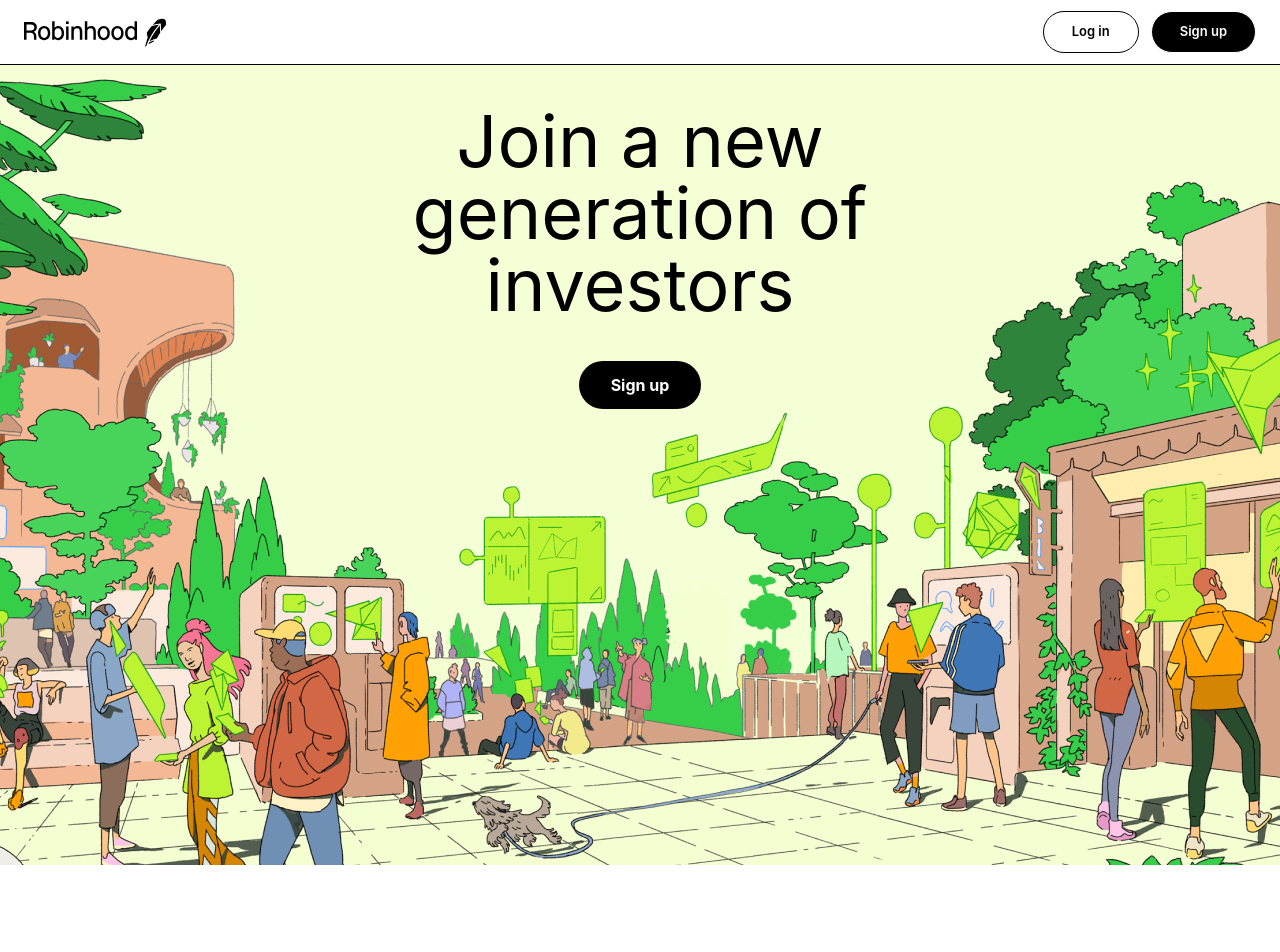
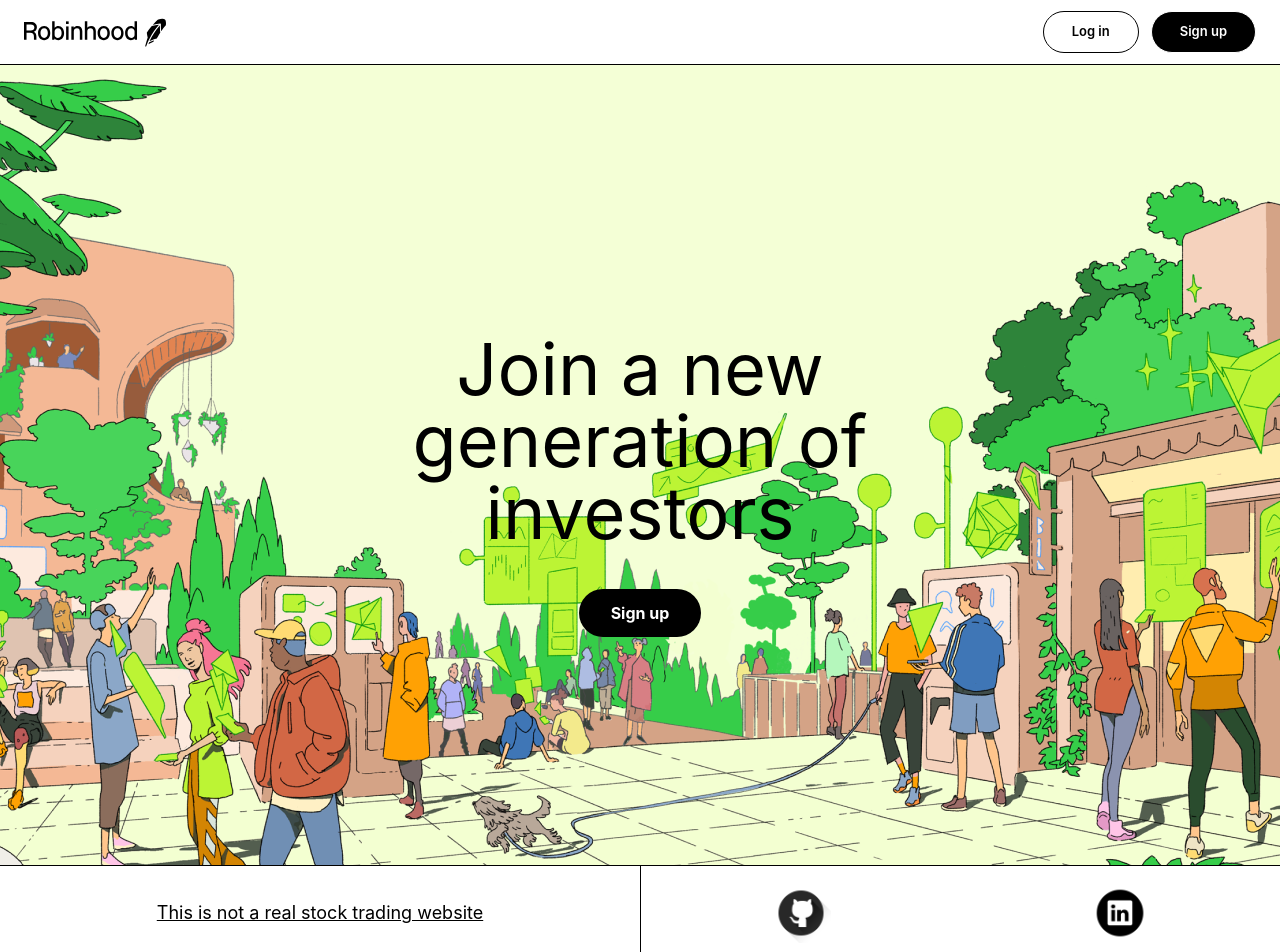
Before and after one commit to Brian8771/robinHood_clone, a React (Create React App) app in the folder frontend/: page / in a window 1280 px wide. Shown: the top 952 px of the page. Before the commit the page ends 865 px from the top, so only its background shows below. Built offline with nearby package versions, Linux system fonts and the light colour scheme; the HTML template or start-up script is replaced by a standard one.

Commit message:
finished public/signup/login page

```diff
--- a/frontend/src/components/Public.js
+++ b/frontend/src/components/Public.js
@@ -1,8 +1,19 @@
 import background from '../images/intro-background.png'
+import github from '../images/github.png'
+import linkedIn from '../images/linkedIn.png'
+import { useNavigate } from 'react-router-dom'
+import useTitle from '../hooks/useTitle'
 
 const Public = () => {
+    useTitle('Robinhood | Home')
+    const navigate = useNavigate();
+
+    const goToSignUp = () => navigate('/signup');
+    const goToLogin = () => navigate('/login');
+
+
     return (
-        <>
+        <div className='w-screen'>
             <header className="w-full px-6 border-solid border border-t-0 border-x-0 border-b-black">
                 <nav className="w-full h-16  flex justify-between items-center bg-white">
                     <div className=" h-full items-center flex">
@@ -28,23 +39,33 @@ const Public = () => {
                         <svg aria-hidden="true" fill="rgb(0, 0, 0)" height="30" width="30"><g><rect fill="transparent" height="30" width="30" x="0" y="0"></rect><rect height="3" width="30" x="0" y="7"></rect></g><g><rect fill="transparent" height="30" width="30" x="0" y="0"></rect><rect height="3" width="30" x="0" y="20"></rect></g></svg>
                     </div>
                     <div className="hidden h-2/3 md:flex">
-                        <button className="text-[13px] border-solid border border-black bg-white text-black rounded-full px-7 h-full font-semibold whitespace-nowrap">Log in</button>
+                        <button className="text-[13px] border-solid border border-black bg-white text-black rounded-full px-7 h-full font-semibold whitespace-nowrap" onClick={goToLogin}>Log in</button>
                         <div className="w-[12px] hidden md:block"></div>
-                        <button className="text-[13px] border-solid border border-white bg-black text-white rounded-full px-7 h-full font-semibold whitespace-nowrap">Sign up</button>
+                        <button className="text-[13px] border-solid border border-white bg-black text-white rounded-full px-7 h-full font-semibold whitespace-nowrap" onClick={goToSignUp}>Sign up</button>
                     </div>
                 </nav>
             </header>
             <main>
-                <div className="min-w-full min-h-full grid justify-center">
+                <div className="grid-placer min-w-full h-full min-h-full grid justify-center w-screen min-w-screen">
                     <div className='z-10 mt-10 text-center w-[400px] md:w-[650px] lg:w-[750px]  justify-center'>
                         <div className='text-5xl md:text-6xl lg:text-7xl z-10'>Join a new generation of investors</div>
-                        <button className='mt-10 rounded-full bg-black text-white px-8 py-3 font-bold'>Sign up</button>
+                        <button className='mt-10 rounded-full bg-black text-white px-8 py-3 font-bold  hover:bg-slate-800 duration-500' onClick={goToSignUp}>Sign up</button>
                     </div>
 
-                    <img className=' max-w-full min-w-full max-h-full min-h-full object-cover absolute -z-1' src={background} alt='background' />
+                    <img className='w-screen h-screen max-w-screen min-w-screen max-h-screen min-h-screen object-cover -z-1' src={background} alt='background' />
                 </div>
             </main>
-        </>
+            <footer className=' h-24 w-full flex border-y border-black'>
+                <div className='px-2 text-center w-1/2 flex items-center justify-center md:p-0'>
+                    <p className=' text-lg underline leading-7'>This is not a real stock trading website</p>
+                </div>
+                <div className='w-1/2 flex justify-around items-center border-l border-black'>
+
+                    <a className='findMe' href='https://github.com/Brian8771'><img style={{ height: '60px', width: '60px' }} src={github} /></a>
+                    <a className='findMe' href='https://www.linkedin.com/in/brian-aguilar-088438247/'><img style={{ height: '60px', width: '60px', borderRadius: '50%' }} src={linkedIn} /></a>
+                </div>
+            </footer>
+        </div>
     )
 }
 
--- a/frontend/src/index.css
+++ b/frontend/src/index.css
@@ -7,6 +7,16 @@
   margin: 0;
   padding: 0;
   box-sizing: border-box;
+
+}
+
+.grid-placer {
+  grid-template-areas: "stack";
+  place-items: center;
+}
+
+.grid-placer>* {
+  grid-area: stack;
 }
 
 #image-block {
```
Also changed, not shown: frontend/public/index.html (+4 -4 lines), frontend/src/images/github.png (added), frontend/src/images/linkedIn.png (added).
